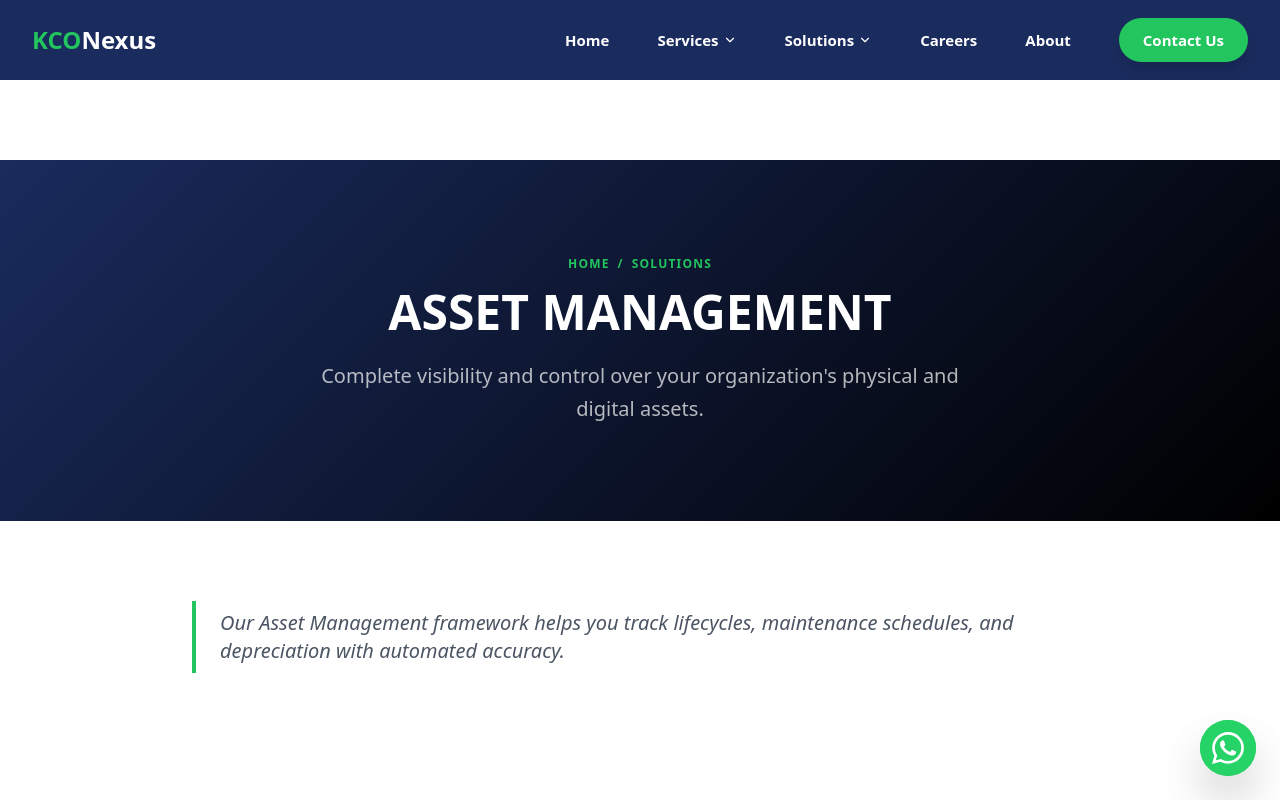
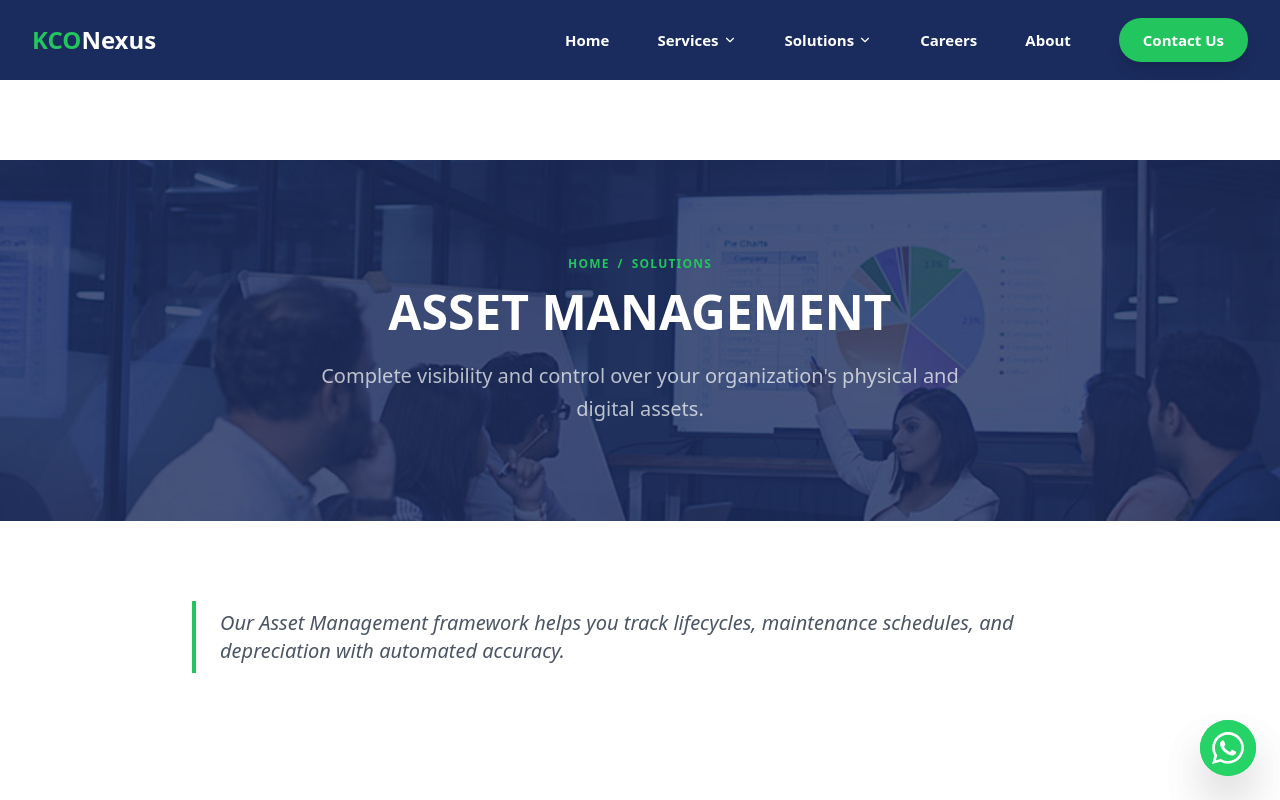
Before and after one commit to surendraRm1/powerbi-kconexus, a Next.js app: page /solutions/asset-management in a window 1280 px wide. Shown: the top 800 px of the page. Built offline with nearby package versions, Linux system fonts and the light colour scheme; grey boxes are pictures that could not be loaded.

Commit message:
Update Asset Management background image

```diff
--- a/app/solutions/[slug]/page.tsx
+++ b/app/solutions/[slug]/page.tsx
@@ -21,8 +21,19 @@ export default async function SolutionPage({ params }: { params: Promise<{ slug:
     return (
         <div className="pt-20">
             {/* Hero Section */}
-            <header className="hero-gradient py-24 text-white text-center">
-                <div className="container-pad">
+            <header
+                className={`py-24 text-white text-center relative overflow-hidden ${slug !== 'asset-management' ? 'hero-gradient' : ''}`}
+                style={slug === 'asset-management' ? {
+                    backgroundImage: "url('/assets/asset-management-bg.png')",
+                    backgroundSize: 'cover',
+                    backgroundPosition: 'center'
+                } : {}}
+            >
+                {slug === 'asset-management' && (
+                    <div className="absolute inset-0 bg-navy-900/80 z-0" />
+                )}
+
+                <div className="container-pad relative z-10">
                     <div className="mb-4 text-xs font-bold text-openbi-green uppercase tracking-widest flex items-center justify-center gap-2">
                         <Link href="/" className="hover:text-white transition-colors">HOME</Link>
                         <span>/</span>
```
Also changed, not shown: public/assets/asset-management-bg.png (added).
